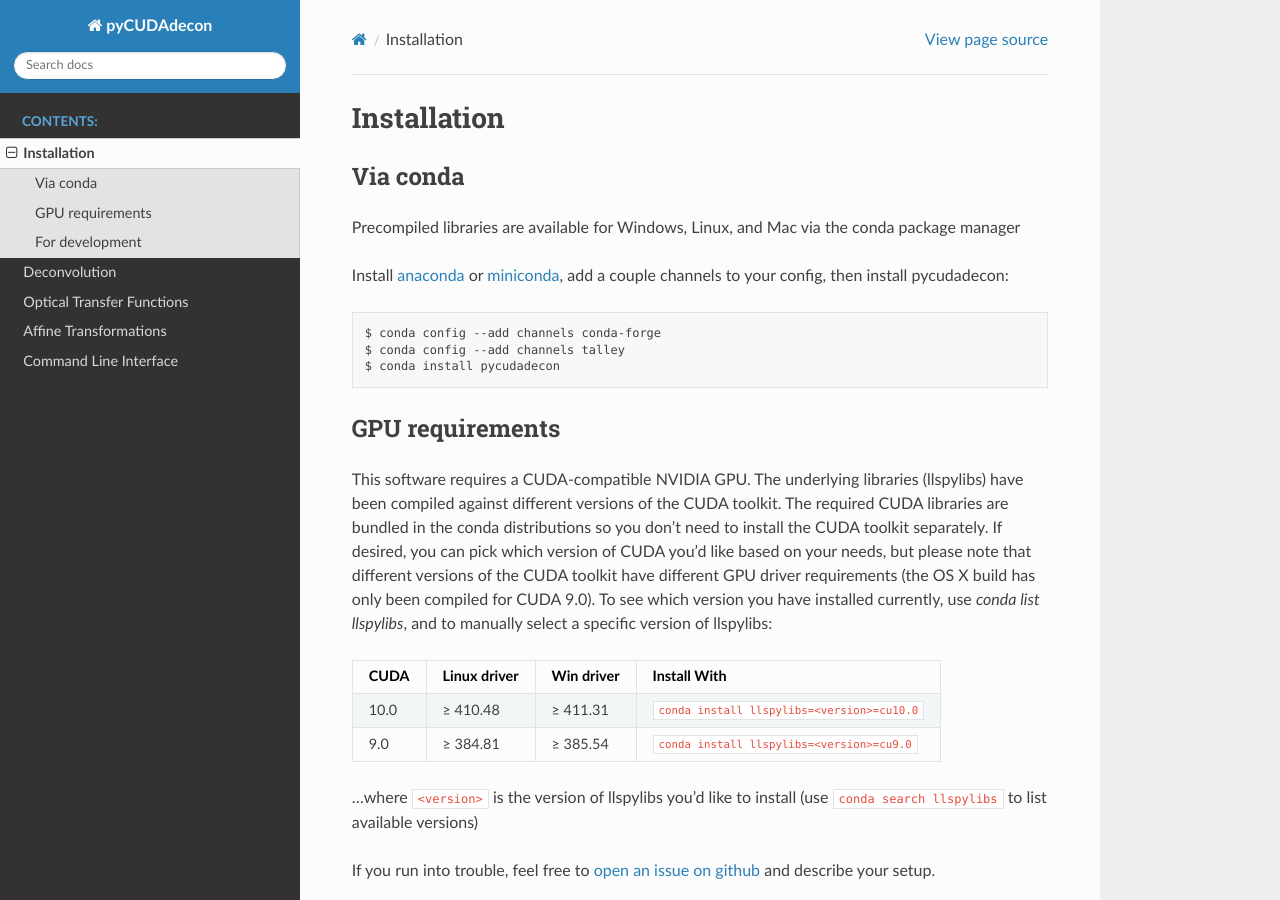
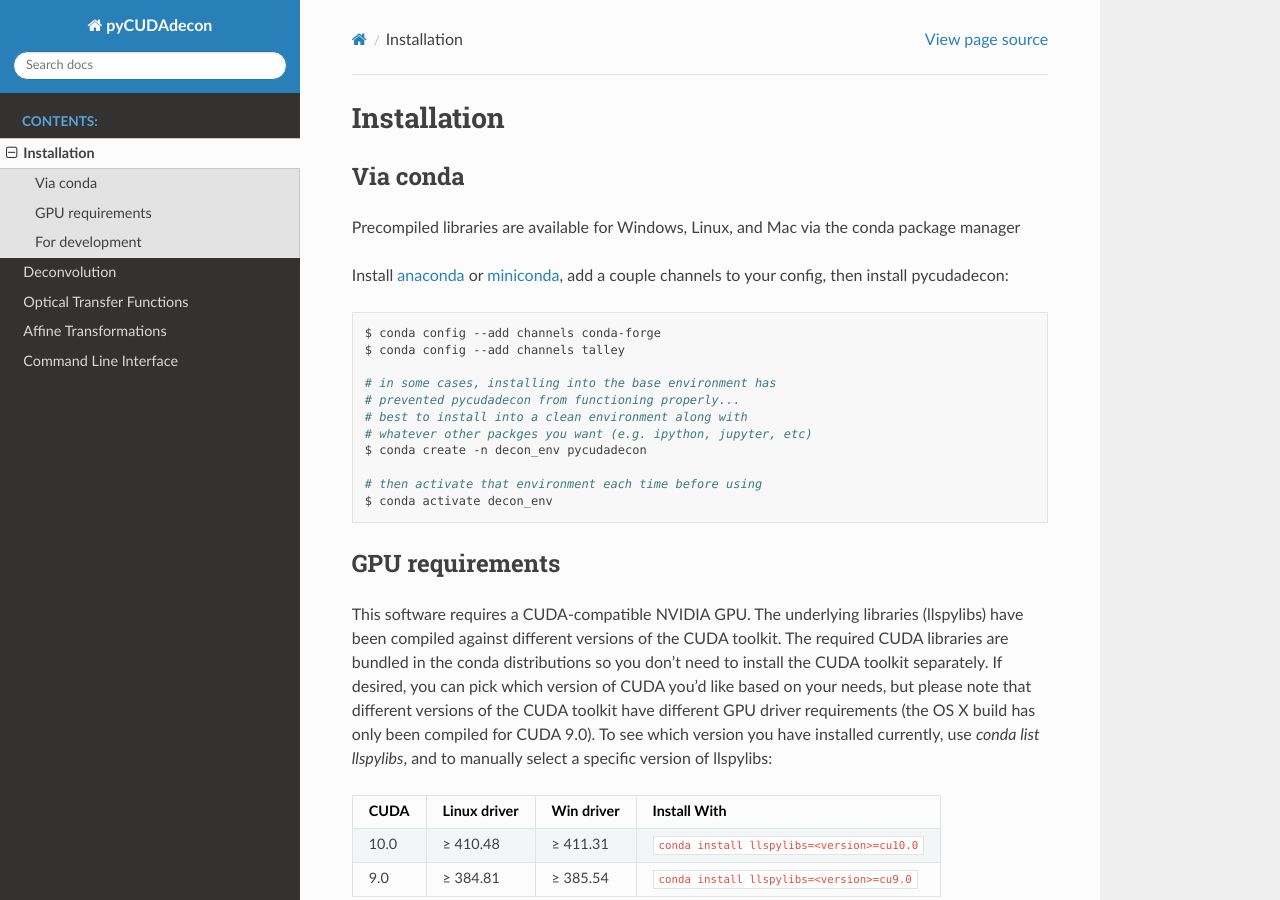
Before and after one commit to tlambert03/pycudadecon, a Sphinx documentation site: the page built from docs/installation.rst, in a window 1280 px wide and 900 px high. Built offline with Sphinx 7.4.7 and the Read the Docs theme 2.0.0, drawn with Linux system fonts in a browser that asks for light colours.

Commit message:
update install docs

```diff
--- a/docs/installation.rst
+++ b/docs/installation.rst
@@ -12,7 +12,15 @@ Install `anaconda <https://www.anaconda.com/distribution/#download-section>`_ or
 
     $ conda config --add channels conda-forge
     $ conda config --add channels talley
-    $ conda install pycudadecon
+
+    # in some cases, installing into the base environment has
+    # prevented pycudadecon from functioning properly...
+    # best to install into a clean environment along with
+    # whatever other packges you want (e.g. ipython, jupyter, etc)
+    $ conda create -n decon_env pycudadecon
+
+    # then activate that environment each time before using
+    $ conda activate decon_env
 
 
 GPU requirements
```
